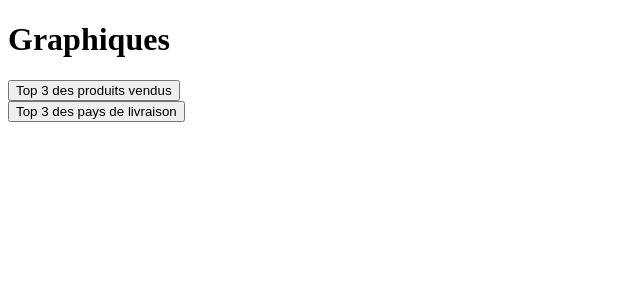
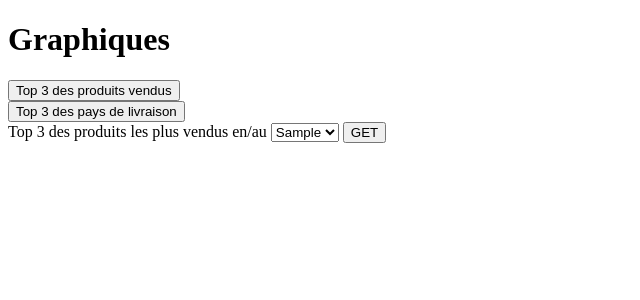
Before and after one commit to MaillotCedric/data-cleaner, a Django app: page /chart/ in a window 1280 px wide. Shown: the part 26-326 px from the top of the page, without its empty margins (0-640 px from the left). Run offline with Django 4.2, Linux system fonts and the light colour scheme; a user stored in the database is signed in; tables that the repository leaves empty hold one stand-in row (values such as "Sample post").

Commit message:
Add : bouton requête
. Top 3 des produits les plus vendus par pays

```diff
--- a/src/app/static/js/chart.js
+++ b/src/app/static/js/chart.js
@@ -1,2 +1,29 @@
+// Populate select with countries names
+$.ajax({
+    type: "GET",
+    url: "../api/countries?format=json",
+    success: function(json) {
+        let select = document.getElementById("select_pays");
+
+        json.forEach(element => {
+            let pays = element.country;
+
+            select.innerHTML = select.innerHTML + `<option value="`+ pays +`">`+ pays +`</option>`;
+        });
+    },
+    error: function(erreur) {
+        afficher_error(erreur)
+    }
+});
+
 ajouter_ajax_call("#btn_ventes_produits", "GET", "../api/sales_by_products?top=3&format=json");
 ajouter_ajax_call("#btn_ventes_pays", "GET", "../api/sales_by_countries?top=3&format=json");
+
+// add ajax call on form ventes_pays_produits
+$(document).on('submit', "#btn_ventes_pays_produits", function(event){
+    let select = document.getElementById("select_pays");
+    let pays = select.value;
+
+    event.preventDefault();
+    ajax_call("GET", "../api/sales_of?pays="+ pays +"&top=3&format=json", donnees={}, success_callback=afficher_success, error_callback=afficher_error);
+});
--- a/src/chart/templates/chart.html
+++ b/src/chart/templates/chart.html
@@ -10,6 +10,11 @@
     <form id="btn_ventes_pays" method="GET">
         <button type="submit">Top 3 des pays de livraison</button>
     </form>
+    <form id="btn_ventes_pays_produits" method="GET">
+        <span>Top 3 des produits les plus vendus en/au </span>
+        <select name="pays" id="select_pays"></select>
+        <button type="submit">GET</button>
+    </form>
 {% endblock %}
 
 {% block scripts %}
```
